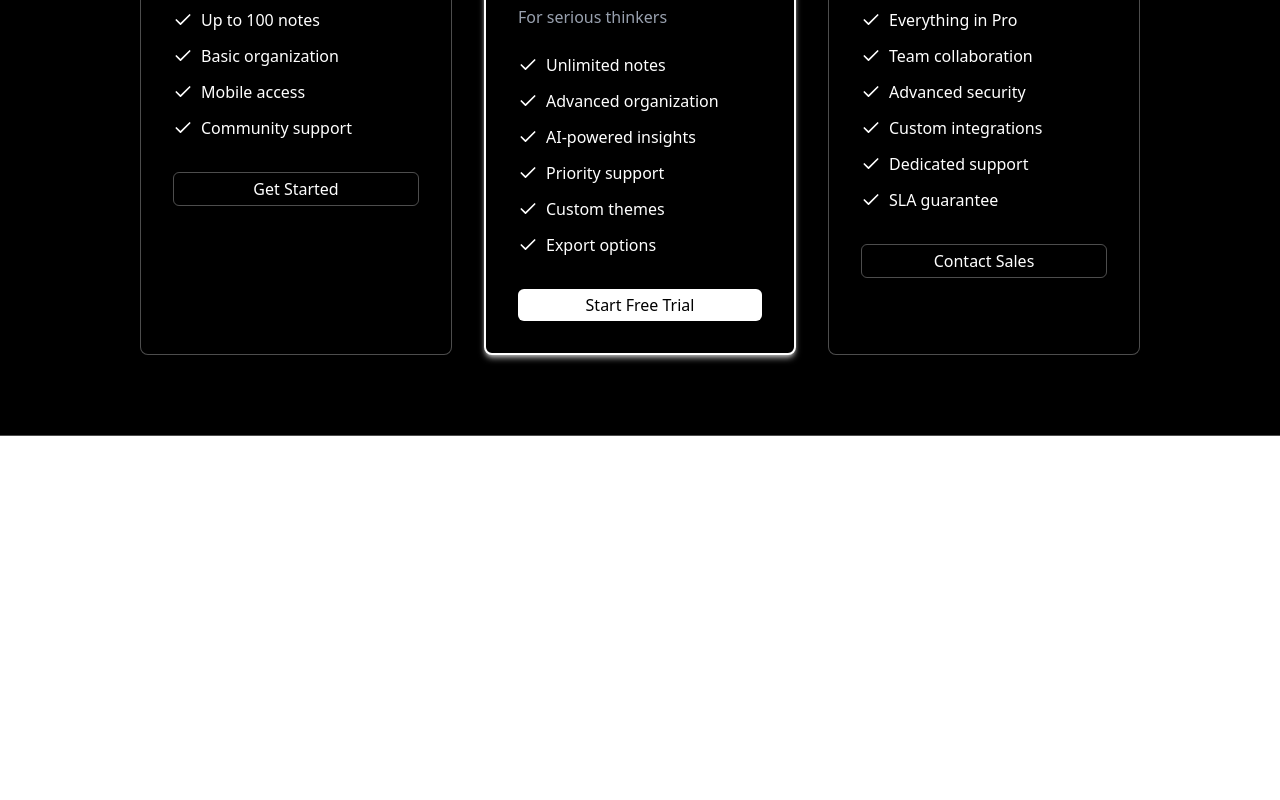
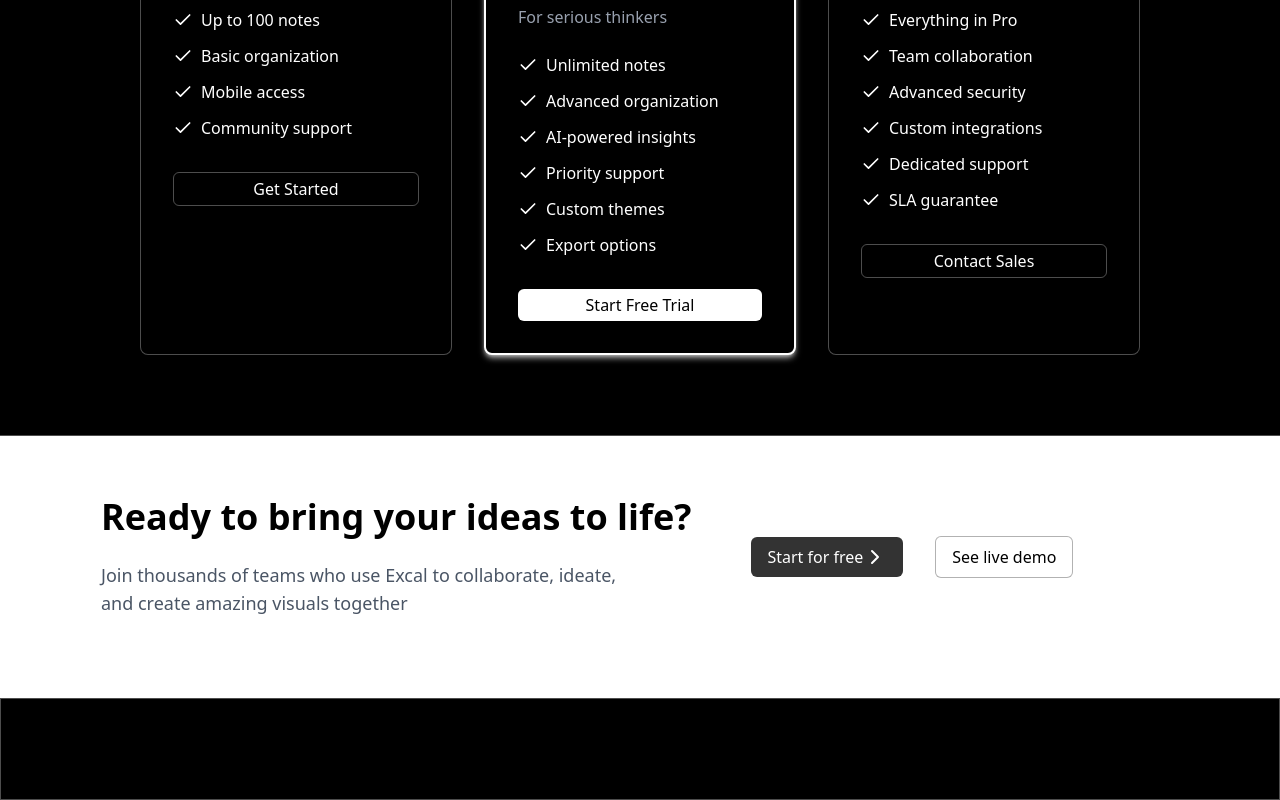
Before and after one commit to Aaidt/excal, a Next.js app in the folder apps/excal-frontend/: page / in a window 1280 px wide. Shown: the part 1994-2794 px from the top of the page. Before the commit the page ends 2430 px from the top, so only its background shows below. Built offline with nearby package versions, Linux system fonts and the light colour scheme.

Commit message:
cta section done

```diff
--- a/apps/excal-frontend/app/page.tsx
+++ b/apps/excal-frontend/app/page.tsx
@@ -2,7 +2,7 @@
 
 import Link from "next/link"
 import Image from "next/image"
-import { ArrowRight, Share2, Users, Download, Layers, Star, CircleUserRound, Check } from 'lucide-react'
+import { ArrowRight, Share2, Users, Layers, Star, CircleUserRound, Check, ChevronRight } from 'lucide-react'
 import { motion } from "framer-motion"
 
 export default function Home() {
@@ -253,7 +253,7 @@ export default function Home() {
                 ))}
               </ul>
               <Link href="/signup">
-                <button className={`hover:-translate-y-1 px-2 py-1 rounded-md w-full duration-300 font-medium
+                <button className={`hover:-translate-y-1 px-2 py-1 rounded-md w-full duration-300 font-medium cursor-pointer
                 ${tier.popular ? "bg-white text-black hover:bg-white/80" : "border border-white/30 hover:bg-white/10"}`}>{tier.buttonText}</button>
               </Link>
 
@@ -263,6 +263,27 @@ export default function Home() {
         </div>
       </div>
 
+      <div className="pt-15 pb-20 border border-white/30 bg-white text-black flex ">
+
+        <div className="pl-25">
+          <h1 className="text-4xl font-bold pb-6">Ready to bring your ideas to life?</h1>
+          <p className="text-gray-600 text-lg">Join thousands of teams who use Excal to collaborate, ideate,
+            <br /> and create amazing visuals together</p>
+        </div>
+        <div className="flex jusify-center items-center pl-15 gap-8">
+          <button className="cursor-pointer bg-black/80 text-white rounded-md px-4 py-2 hover:bg-black/90 duration-300 transition-all flex">
+            Start for free <ChevronRight />
+          </button>
+          <button className="bg-white cursor-pointer hover:bg-black/20 text-black rounded-md px-4 py-2 border border-black/30 duration-300 transition-all">See live demo</button>
+        </div>
+
+      </div>
+
+      <div className="pt-10 pb-15 border border-white/30">
+
+      </div>
+
+
     </div>
   );
 }
```
